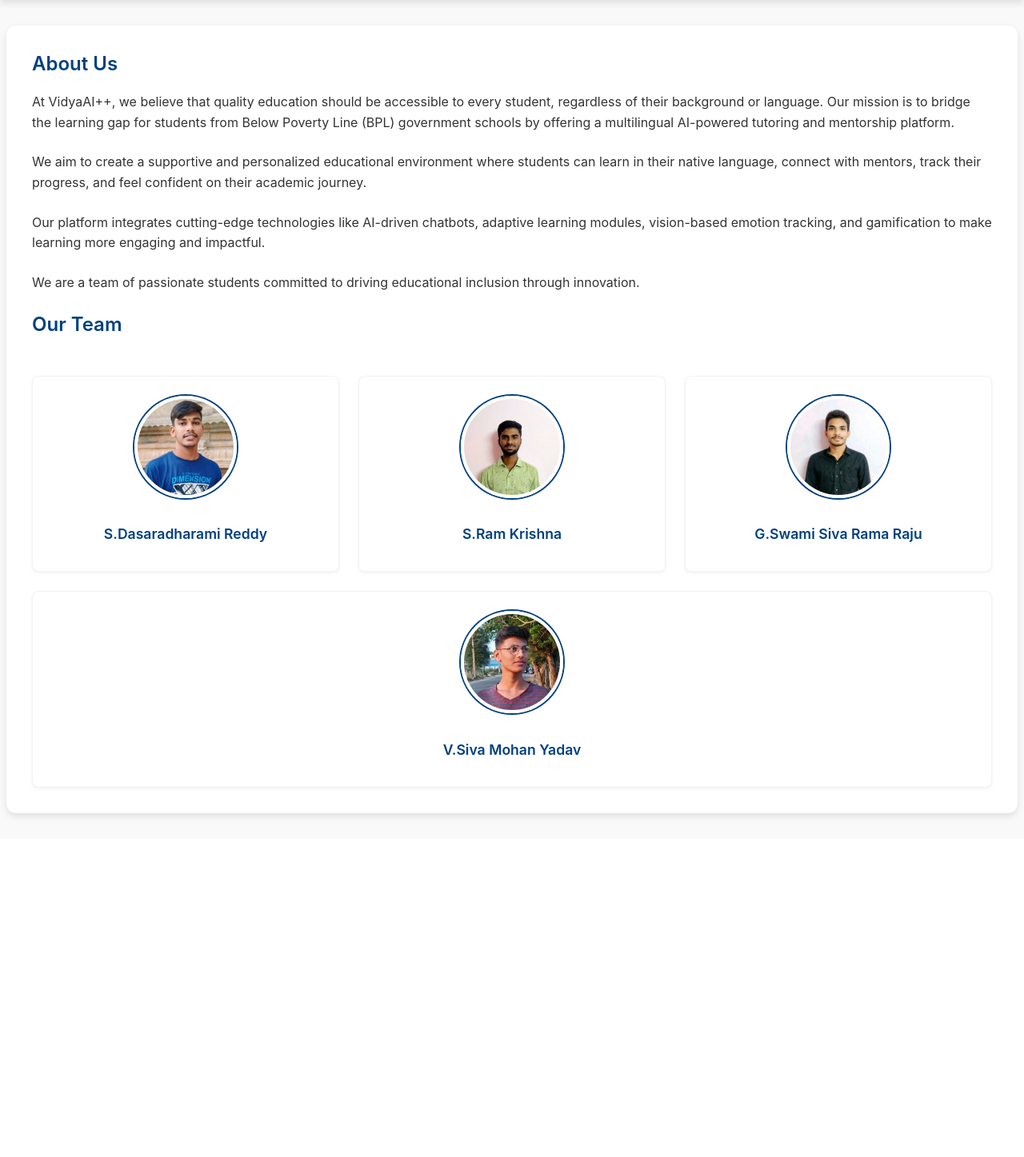
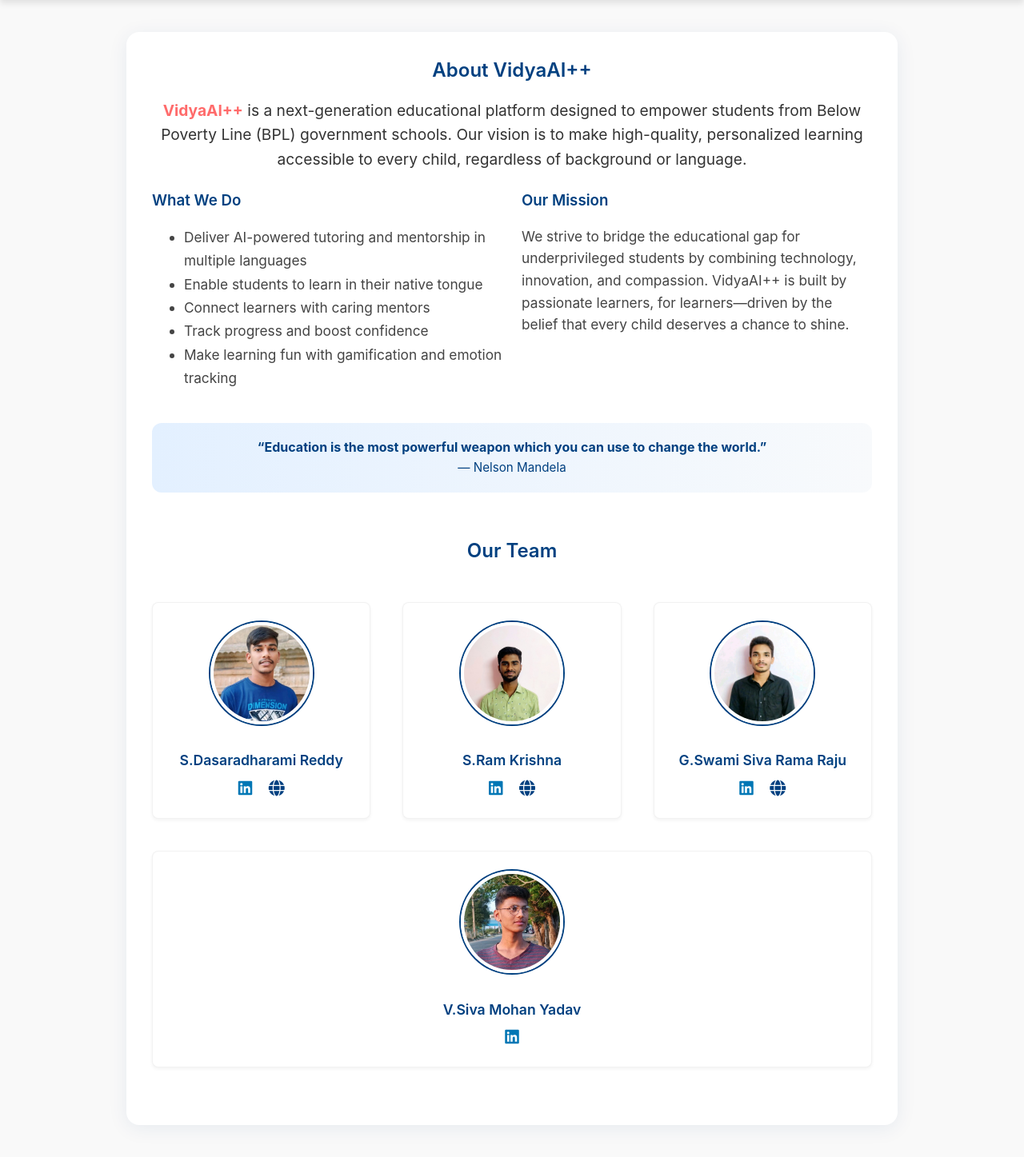
Before and after one commit to ramakrishnasankavaram/VidyaAI-Team-ARJUNA, a Flask app: page /aboutus in a window 1280 px wide. Shown: the part 63-1510 px from the top of the page at 80% size. Before the commit the page ends 1087 px from the top, so only its background shows below. Run offline with Flask 3, Linux system fonts and the light colour scheme; the visitor is signed in with stand-in values (Sample User, id 1).

Commit message:
Update aboutus.html

```diff
--- a/templates/aboutus.html
+++ b/templates/aboutus.html
@@ -20,37 +20,81 @@
         </ul>
     </nav>
 
-    <div class="container">
-        <h2>About Us</h2>
-        <p>
-            At VidyaAI++, we believe that quality education should be accessible to every student, regardless of their background or language. Our mission is to bridge the learning gap for students from Below Poverty Line (BPL) government schools by offering a multilingual AI-powered tutoring and mentorship platform.
+   <div class="container" style="max-width: 900px; margin: 40px auto; background: #fff; border-radius: 16px; box-shadow: 0 4px 24px rgba(0,64,128,0.08); padding: 32px;">
+    <h2 style="color: #004080; text-align: center; margin-bottom: 18px;">About VidyaAI++</h2>
+    <p style="font-size: 1.2em; color: #333; text-align: center; margin-bottom: 24px;">
+        <span style="font-weight: bold; color: #ff6b6b;">VidyaAI++</span> is a next-generation educational platform designed to empower students from Below Poverty Line (BPL) government schools. Our vision is to make high-quality, personalized learning accessible to every child, regardless of background or language.
+    </p>
+    <div style="display: flex; flex-wrap: wrap; gap: 24px; justify-content: center; margin-bottom: 24px;">
+        <div style="flex: 1; min-width: 220px;">
+            <h3 style="color: #004080;">What We Do</h3>
+            <ul style="font-size: 1.08em; color: #444; line-height: 1.7;">
+                <li>Deliver AI-powered tutoring and mentorship in multiple languages</li>
+                <li>Enable students to learn in their native tongue</li>
+                <li>Connect learners with caring mentors</li>
+                <li>Track progress and boost confidence</li>
+                <li>Make learning fun with gamification and emotion tracking</li>
+            </ul>
+        </div>
+        <div style="flex: 1; min-width: 220px;">
+            <h3 style="color: #004080;">Our Mission</h3>
+            <p style="font-size: 1.08em; color: #444;">
+                We strive to bridge the educational gap for underprivileged students by combining technology, innovation, and compassion. VidyaAI++ is built by passionate learners, for learners—driven by the belief that every child deserves a chance to shine.
+            </p>
+        </div>
+    </div>
+    <div style="background: linear-gradient(90deg, #e3f0ff 0%, #f8fafc 100%); border-radius: 12px; padding: 18px; text-align: center; margin-bottom: 32px; color: #004080;">
+        <b>“Education is the most powerful weapon which you can use to change the world.”</b><br>
+        <span style="font-size: 0.95em;">— Nelson Mandela</span>
+    </div>
+    <br>
 
-            <p>We aim to create a supportive and personalized educational environment where students can learn in their native language, connect with mentors, track their progress, and feel confident on their academic journey.
-            </p>
-            <p>Our platform integrates cutting-edge technologies like AI-driven chatbots, adaptive learning modules, vision-based emotion tracking, and gamification to make learning more engaging and impactful.
-            </p>
-             <p>We are a team of passionate students committed to driving educational inclusion through innovation.
-             </p>
-
-        </p>
-
-        <h2>Our Team</h2>
-        <div class="team-row">
+        <h2 style="color: #004080; text-align: center; margin-bottom: 18px;">Our Team</h2>
+        <div class="team-row" style="display: flex; justify-content: center; gap: 40px; flex-wrap: wrap; margin-bottom: 40px;">
             <div class="team-member">
                 <img src="{{ url_for('static', filename='images/member3.jpeg') }}" alt="Meghana">
                 <p>S.Dasaradharami Reddy</p>
+                <div>
+                    <a href="https://www.linkedin.com/in/sana-dasaradharami-reddy-b6027126b/" target="_blank" style="margin: 0 8px; color: #0077b5;">
+                        <i class="fab fa-linkedin fa-lg"></i>
+                    </a>
+                    <a href="https://dasaradha09.github.io/portfolio/" target="_blank" style="margin: 0 8px; color: #004080;">
+                        <i class="fas fa-globe fa-lg"></i>
+                    </a>
+                </div>
             </div>
             <div class="team-member">
                 <img src="{{ url_for('static', filename='images/member1.jpg') }}" alt="Ram Krishna">
                 <p>S.Ram Krishna</p>
+                <div>
+                    <a href="https://www.linkedin.com/in/sankavaram-rama-krishna-bb93aa254/" target="_blank" style="margin: 0 8px; color: #0077b5;">
+                        <i class="fab fa-linkedin fa-lg"></i>
+                    </a>
+                    <a href="https://ramakrishnasankavaram.github.io/My-Portfolio/" target="_blank" style="margin: 0 8px; color: #004080;">
+                        <i class="fas fa-globe fa-lg"></i>
+                    </a>
+                </div>
             </div>
             <div class="team-member">
                 <img src="{{ url_for('static', filename='images/member2.jpg') }}" alt="Charan">
                 <p>G.Swami Siva Rama Raju</p>
+                <div>
+                    <a href="https://www.linkedin.com/in/gorrela-swami-siva-rama-raju-07a570291/" target="_blank" style="margin: 0 8px; color: #0077b5;">
+                        <i class="fab fa-linkedin fa-lg"></i>
+                    </a>
+                    <a href="https://sivaramarajuportifolio.netlify.app/" target="_blank" style="margin: 0 8px; color: #004080;">
+                        <i class="fas fa-globe fa-lg"></i>
+                    </a>
+                </div>
             </div>
             <div class="team-member">
                 <img src="{{ url_for('static', filename='images/member4.jpeg') }}" alt="Karthik">
                 <p>V.Siva Mohan Yadav</p>
+                <div>
+                    <a href="https://www.linkedin.com/in/siva-mohan-yadav-vangala-bb566826b/" target="_blank" style="margin: 0 8px; color: #0077b5;">
+                        <i class="fab fa-linkedin fa-lg"></i>
+                    </a>
+                </div>
             </div>
         </div>
     </div>
```
